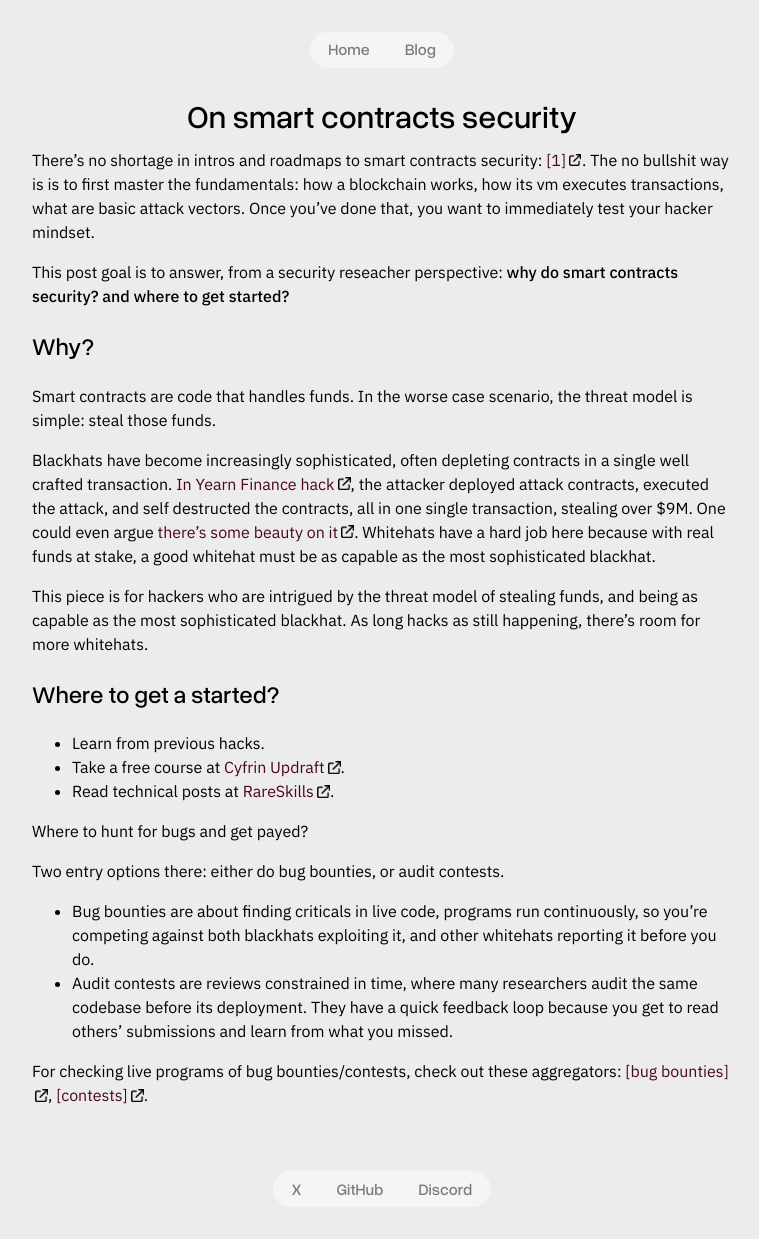
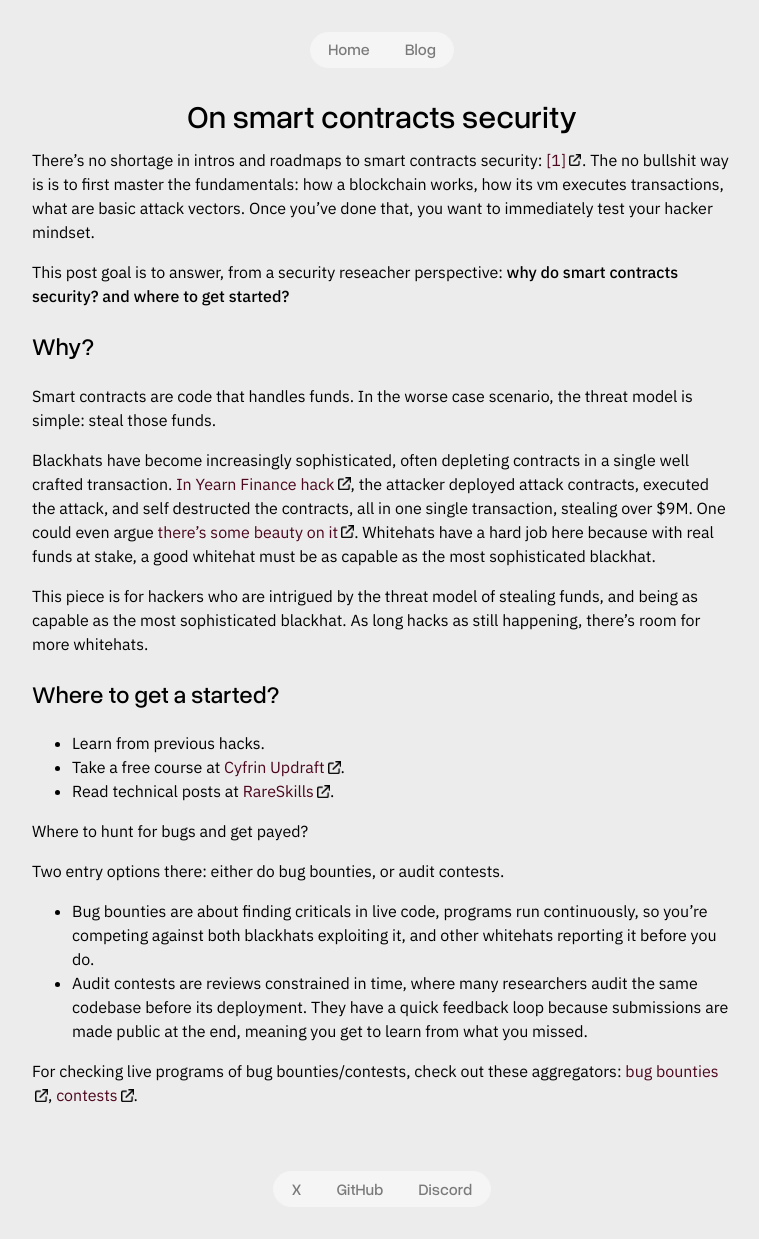
Before and after one commit to e11iptic/e11iptic.github.io, a Jekyll site: the page built from _posts/2025-12-02-scs.md, in a window 1280 px wide. Shown: the whole page, without its empty margins (258-1017 px from the left). Built offline with Jekyll 4.4.1, drawn with Linux system fonts in a browser that asks for light colours.

Commit message:
Update scs

```diff
--- a/_posts/2025-12-02-scs.md
+++ b/_posts/2025-12-02-scs.md
@@ -13,7 +13,7 @@ This post goal is to answer, from a security reseacher perspective: **why do sma
 
 Smart contracts are code that handles funds. In the worse case scenario, the threat model is simple: steal those funds.
 
-Blackhats have become increasingly sophisticated, often depleting contracts in a single well crafted transaction. [In Yearn Finance hack](https://x.com/BautiDeFi/status/1995486172513022420), the attacker deployed attack contracts, executed the attack, and self destructed the contracts, all in one single transaction, stealing over $9M. One could even argue [there's some beauty on it](https://x.com/fran_rimoldi/status/1995487656076275747?s=20). Whitehats have a hard job here because with real funds at stake, a good whitehat must be as capable as the most sophisticated blackhat.
+Blackhats have become increasingly sophisticated, often depleting contracts in a single well crafted transaction. [In Yearn Finance hack](https://x.com/BautiDeFi/status/1995486172513022420), the attacker deployed attack contracts, executed the attack, and self destructed the contracts, all in one single transaction, stealing over $9M. One could even argue [there's some beauty on it](https://x.com/fran_rimoldi/status/1995487656076275747). Whitehats have a hard job here because with real funds at stake, a good whitehat must be as capable as the most sophisticated blackhat.
 
 
 This piece is for hackers who are intrigued by the threat model of stealing funds, and being as capable as the most sophisticated blackhat. As long hacks as still happening, there's room for more whitehats.
@@ -29,6 +29,6 @@ Where to hunt for bugs and get payed?
 Two entry options there: either do bug bounties, or audit contests.
 
 - Bug bounties are about finding criticals in live code, programs run continuously, so you’re competing against both blackhats exploiting it, and other whitehats reporting it before you do.
-- Audit contests are reviews constrained in time, where many researchers audit the same codebase before its deployment. They have a quick feedback loop because you get to read others' submissions and learn from what you missed.
+- Audit contests are reviews constrained in time, where many researchers audit the same codebase before its deployment. They have a quick feedback loop because submissions are made public at the end, meaning you get to learn from what you missed.
 
-For checking live programs of bug bounties/contests, check out these aggregators: [[bug bounties]](https://www.vigilseek.com/bug-bounty), [[contests]](https://www.vigilseek.com/).
+For checking live programs of bug bounties/contests, check out these aggregators: [bug bounties](https://www.vigilseek.com/bug-bounty), [contests](https://www.vigilseek.com/).
```
